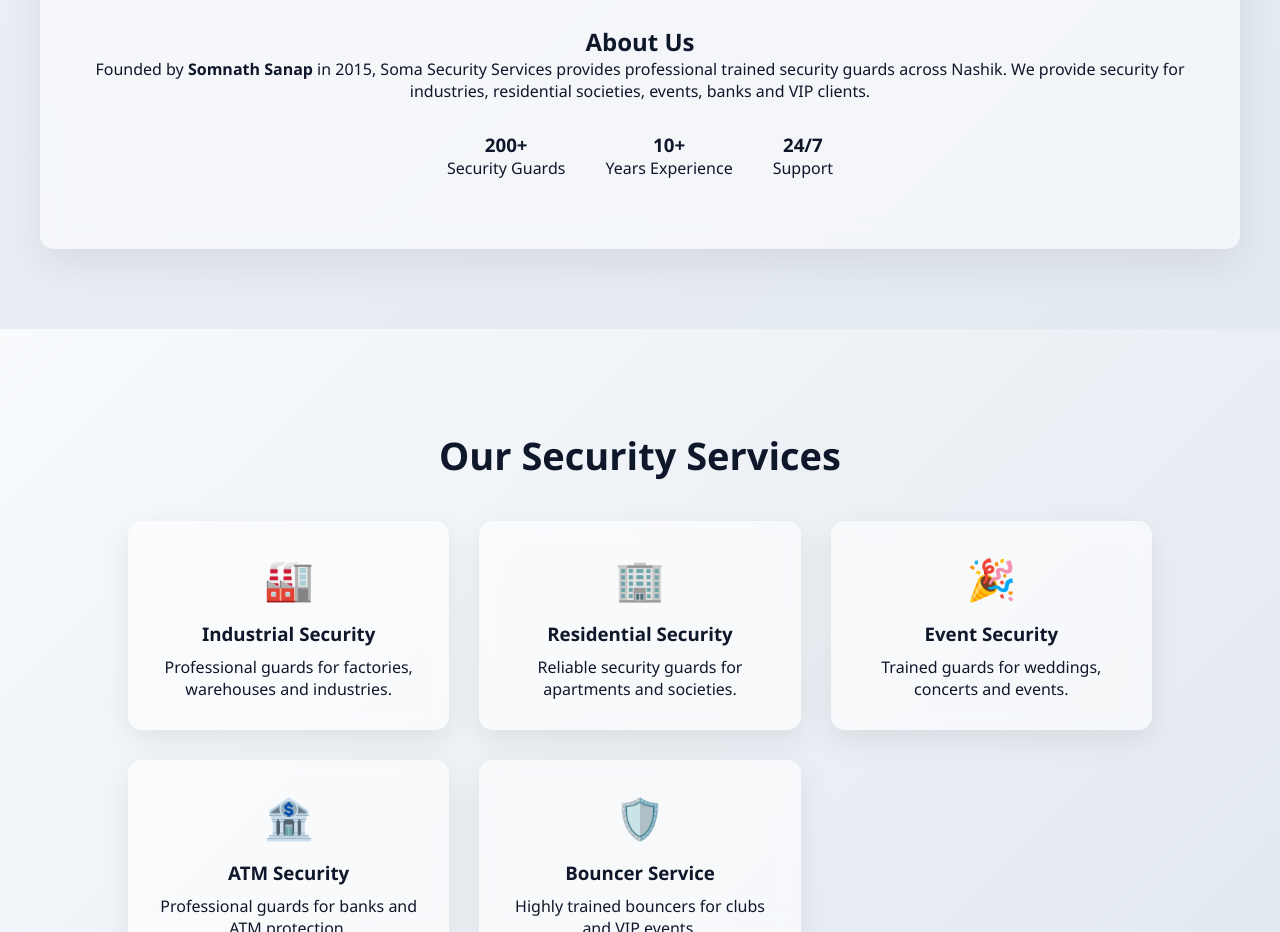
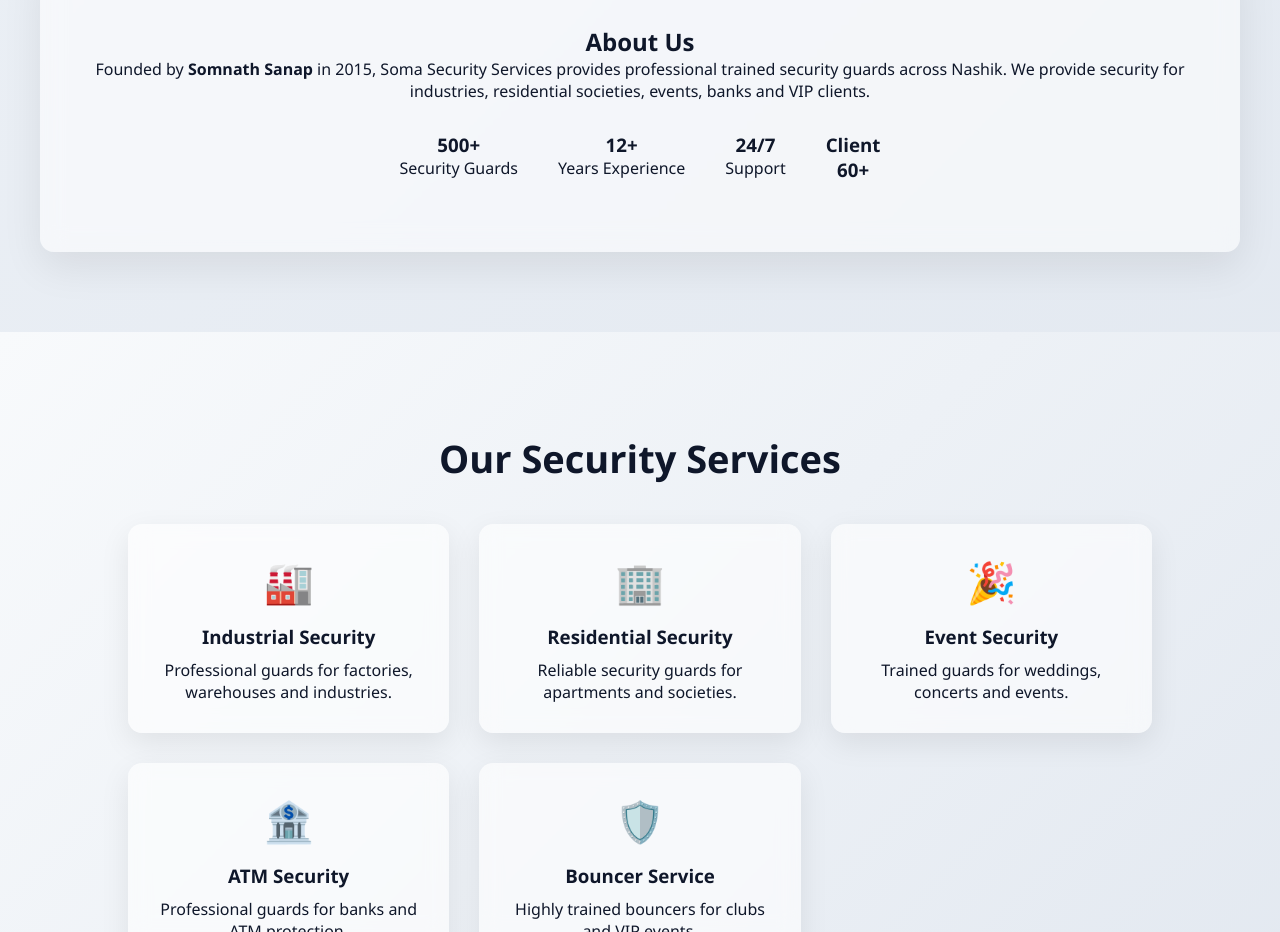
Before and after one commit to Yuvrajbharule/SomasecurityServices, a plain HTML site: page index.html in a window 1280 px wide. Shown: the part 1040-1972 px from the top of the page. Drawn offline with Linux system fonts and the light colour scheme.

Commit message:
Add client statistics section to index.html

```diff
--- a/index.html
+++ b/index.html
@@ -91,18 +91,23 @@
 <div class="stats">
 
 <div class="stat animate">
-<h3>200+</h3>
+<h3>500+</h3>
 <p>Security Guards</p>
 </div>
 
 <div class="stat animate">
-<h3>10+</h3>
+<h3>12+</h3>
 <p>Years Experience</p>
 </div>
 
 <div class="stat animate">
 <h3>24/7</h3>
 <p>Support</p>
+</div>
+
+  <div class="stat animate">
+<h3>Client</h3>
+<h3>60+<h3>
 </div>
 
 </div>
```
